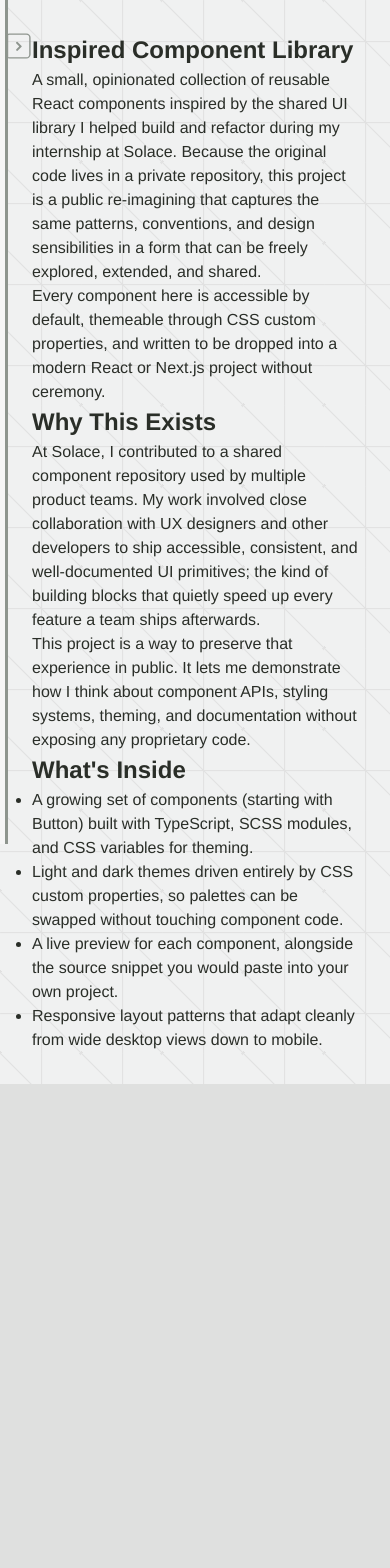
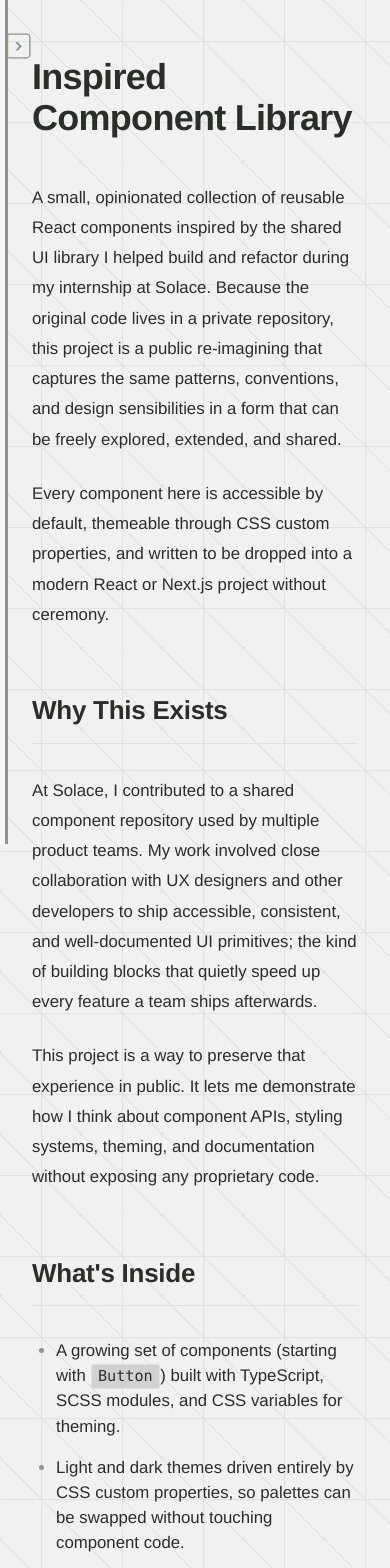
Before and after one commit to jalbe0076/component_kit, a Next.js app: page / in a window 390 px wide. Shown: the top 1568 px of the page. Before the commit the page ends 1084 px from the top, so only its background shows below. Built offline with nearby package versions, Linux system fonts and the light colour scheme.

Commit message:
fix: allow iframe theme based on parent state

```diff
--- a/src/app/button/buttonPage.module.scss
+++ b/src/app/button/buttonPage.module.scss
@@ -215,7 +215,7 @@
   padding-left: 0.5rem;
 }
 
-@media (prefers-color-scheme: dark) {
+:global(html[data-theme="dark"]) {
   .codeSnippet {
     background-color: #292f27;
   }
--- a/src/app/globals.scss
+++ b/src/app/globals.scss
@@ -15,8 +15,7 @@
   background-repeat: repeat;
 }
 
-@media (prefers-color-scheme: dark) {
-  :root {
+html[data-theme="dark"] {
   --background: #3e433b;
   --foreground: #f6f6f6;
   --main-bg-color: #343b32;
@@ -24,11 +23,7 @@
   --secondary-border-color: #2a2e28;
   --main-color-hover: #222520;
   --main-accent-active-color: #d6d6d6;
-  }
-
-  html {
   color-scheme: dark;
-  }
 
   #background-container {
     background-image: url('../../public/svg/background-dark.svg');
--- a/src/app/layout.tsx
+++ b/src/app/layout.tsx
@@ -1,39 +1,40 @@
 "use client";
-import React, { useEffect } from "react";
+import React, { useEffect, useState } from "react";
 import "./globals.scss";
 import Sidebar from "./Sidebar";
+
+type Theme = "light" | "dark";
 
 export default function RootLayout({
   children,
 }: {
   children: React.ReactNode;
 }) {
+  const [theme, setTheme] = useState<Theme>("light");
+
+  useEffect(() => {
+    const paramTheme = new URLSearchParams(window.location.search).get("theme");
+    if (paramTheme === "dark" || paramTheme === "light") {
+      setTheme(paramTheme);
+      return;
+    }
+
+    const mediaQuery = window.matchMedia("(prefers-color-scheme: dark)");
+    const apply = () => setTheme(mediaQuery.matches ? "dark" : "light");
+    apply();
+    mediaQuery.addEventListener("change", apply);
+    return () => mediaQuery.removeEventListener("change", apply);
+  }, []);
 
   useEffect(() => {
     const container = document.getElementById("background-container");
-
-    const updateBackground = () => {
-      const isDark = window.matchMedia("(prefers-color-scheme: dark)").matches;
-      const bgUrl = isDark
-        ? "./svg/background-dark.svg"
-        : "./svg/background-light.svg";
-
-      if (container) {
-        container.style.backgroundImage = `url("${bgUrl}")`;
-      }
-    };
-
-    updateBackground();
-    const mediaQuery = window.matchMedia("(prefers-color-scheme: dark)");
-    mediaQuery.addEventListener("change", updateBackground);
-
-    return () => {
-      mediaQuery.removeEventListener("change", updateBackground);
-    };
-  }, []);
+    if (container) {
+      container.style.backgroundImage = `url("./svg/background-${theme}.svg")`;
+    }
+  }, [theme]);
 
   return (
-    <html lang="en">
+    <html lang="en" data-theme={theme}>
       <body>
         <div id="background-container" className="layout-container">
           <Sidebar />
--- a/src/app/page.module.scss
+++ b/src/app/page.module.scss
@@ -0,0 +1,85 @@
+.homePage {
+  display: flex;
+  flex-direction: column;
+  gap: 5.5rem;
+  max-width: 780px;
+  margin: 0 auto;
+  padding: 3rem 0 6rem;
+}
+
+.homeSection {
+  display: flex;
+  flex-direction: column;
+  gap: 1.75rem;
+}
+
+.homeTitle {
+  font-size: clamp(2.25rem, 4vw, 3rem);
+  font-weight: 700;
+  line-height: 1.15;
+  letter-spacing: -0.02em;
+  margin-bottom: 1.25rem;
+  color: var(--main-accent-color);
+}
+
+.homeSubtitle {
+  font-size: 1.625rem;
+  font-weight: 600;
+  line-height: 1.25;
+  letter-spacing: -0.01em;
+  padding-bottom: 1rem;
+  margin-bottom: 0.5rem;
+  border-bottom: 1px solid var(--secondary-border-color);
+  color: var(--main-accent-color);
+}
+
+.homeText {
+  font-size: 1.05rem;
+  line-height: 1.8;
+  color: var(--foreground);
+}
+
+.homeList {
+  display: flex;
+  flex-direction: column;
+  gap: 1rem;
+  padding-left: 1.5rem;
+  font-size: 1.05rem;
+  line-height: 1.7;
+
+  li::marker {
+    color: var(--accent-border-color);
+  }
+}
+
+.homeCode {
+  font-family: "SF Mono", Menlo, Consolas, monospace;
+  font-size: 0.95rem;
+  padding: 0.15rem 0.4rem;
+  border-radius: 4px;
+  background: var(--main-color-hover);
+  border: 1px solid var(--secondary-border-color);
+}
+
+.homeCodeBlock {
+  font-family: "SF Mono", Menlo, Consolas, monospace;
+  font-size: 0.9rem;
+  padding: 1.25rem 1.5rem;
+  border-radius: 6px;
+  background: var(--main-bg-color);
+  border: 1px solid var(--secondary-border-color);
+  overflow-x: auto;
+  margin: 0.75rem 0;
+  line-height: 1.6;
+}
+
+@media (max-width: 640px) {
+  .homePage {
+    gap: 4rem;
+    padding: 1.5rem 0 4rem;
+  }
+
+  .homeSection {
+    gap: 1.5rem;
+  }
+}
--- a/src/components/Button/button.module.scss
+++ b/src/components/Button/button.module.scss
@@ -31,7 +31,7 @@
   --btn-primary-color-hover: rgb(63, 56, 118);
   --btn-secondary-color: rgb(255, 255, 255);
 
-  @media (prefers-color-scheme: dark) {
+  :global(html[data-theme="dark"]) & {
     --btn-primary-color: rgb(100, 165, 227);
     --btn-primary-color-hover: rgb(74, 145, 216);
   }
@@ -148,7 +148,7 @@
   }
 }
 
-@media (prefers-color-scheme: dark) {
+:global(html[data-theme="dark"]) {
   .secondary,
   .outline {
     --btn-secondary-color: rgb(226, 226, 226);
```
Lines whose indentation alone changed are shown as unchanged.
